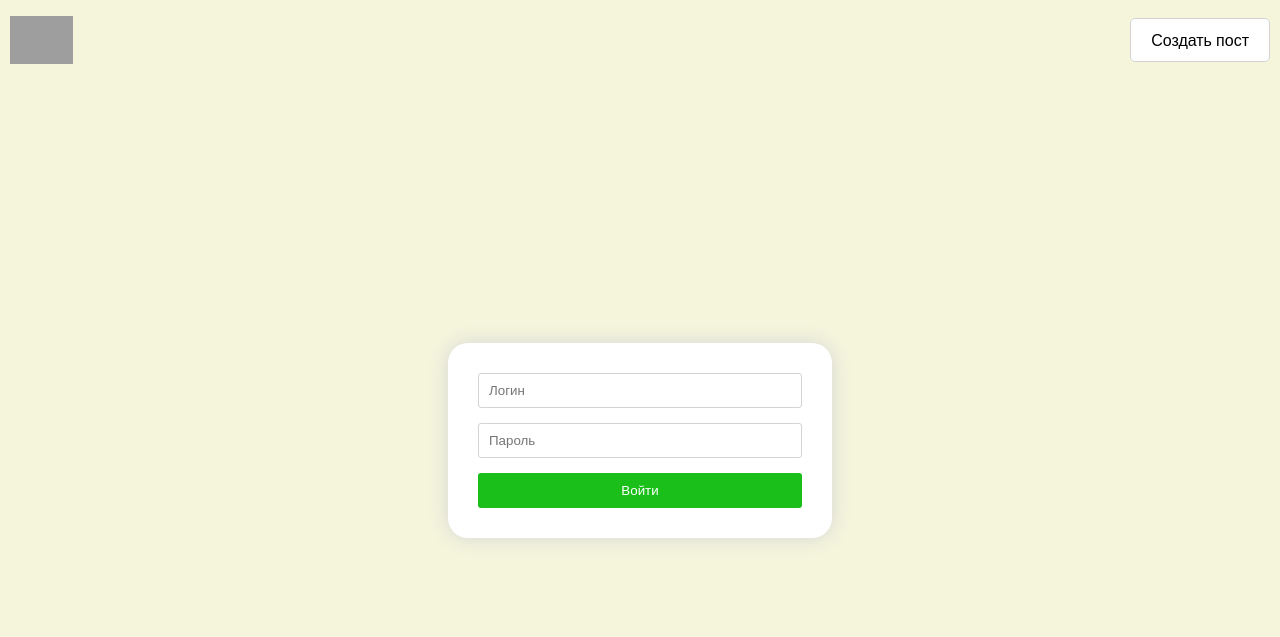
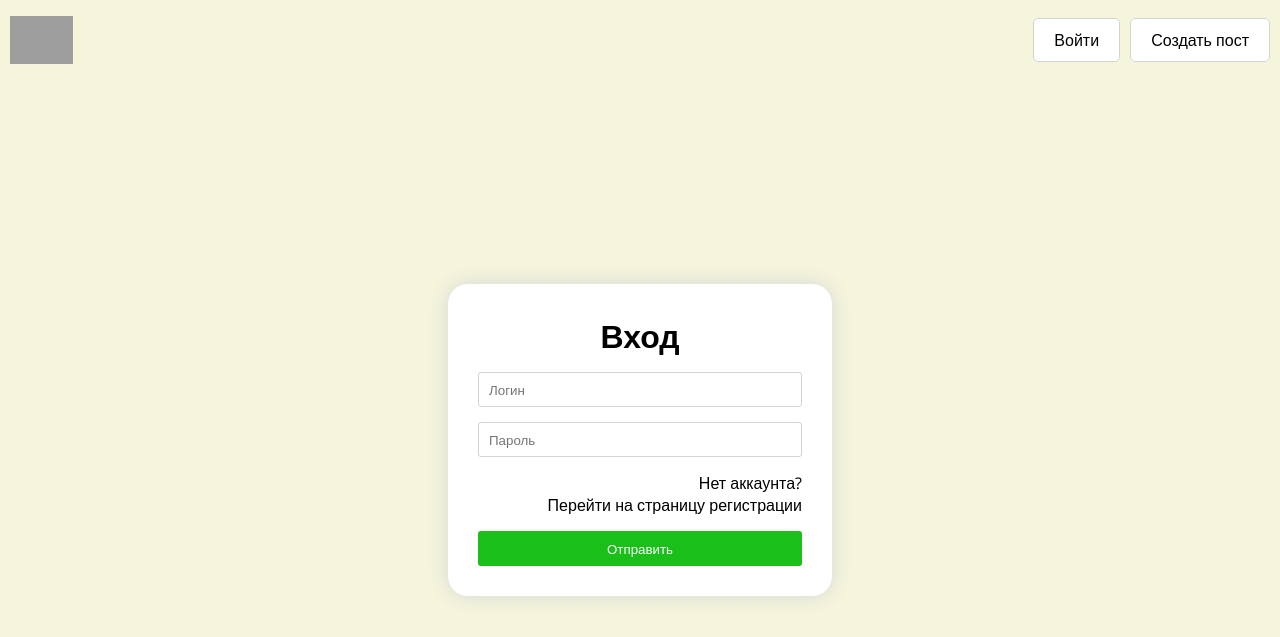
Before and after one commit to doublewera/blog_421, a Django app: page /users/login/ in a window 1280 px wide. Shown: the top 637 px of the page. Run offline with Django 5.2, Linux system fonts and the light colour scheme; some web fonts are replaced; grey boxes are pictures that could not be loaded.

Commit message:
logout and register

```diff
--- a/app/templates/base_layout.html
+++ b/app/templates/base_layout.html
@@ -28,6 +28,17 @@
         </div>
         <div class="navbar-menu">
           <div class="navbar-item">
+            {% if not user.is_authenticated %}
+            <a class="button" href="{% url 'users:login' %}">
+              Войти
+            </a>
+            {% else %}
+            <a class="button" href="{% url 'users:logout' %}">
+              Выйти
+            </a>
+            {% endif %}
+          </div>
+          <div class="navbar-item">
             <a class="button" href="{% url 'app:create_post' %}">
               Создать пост
             </a>
--- a/static/style.css
+++ b/static/style.css
@@ -183,6 +183,7 @@ form button {
 
 form .title {
   font-size: 25px;
+  text-align: center;
 }
 
 .flex-container {
@@ -216,3 +217,16 @@ form .title {
   font-size: 20px;
   text-align: center;
 }
+
+.redirect {
+  text-align: right;
+}
+.redirect a {
+  text-decoration: none;
+  color: black;
+  cursor: pointer;
+}
+
+.redirect a:hover {
+  text-decoration: underline;
+}
--- a/users/forms.py
+++ b/users/forms.py
@@ -1,5 +1,5 @@
 from django import forms
-from django.contrib.auth.forms import AuthenticationForm
+from django.contrib.auth.forms import AuthenticationForm, UserCreationForm
 from django.contrib.auth.models import User
 
 
@@ -14,3 +14,21 @@ class LoginForm(AuthenticationForm):
     class Meta:
         model = User
         fields = ["username", "password"]
+
+
+class RegisterForm(UserCreationForm):
+    username = forms.CharField(
+        widget=forms.TextInput(
+            attrs={"autofocus": True, "placeholder": "Придумайте логин"}
+        )
+    )
+    password1 = forms.CharField(
+        widget=forms.PasswordInput(attrs={"placeholder": "Придумайте пароль"})
+    )
+    password2 = forms.CharField(
+        widget=forms.PasswordInput(attrs={"placeholder": "Повторите пароль"})
+    )
+
+    class Meta:
+        model = User
+        fields = ["username", "password1", "password2"]
--- /dev/null
+++ b/users/templates/auth.html
@@ -0,0 +1,25 @@
+{% extends 'base_layout.html' %}
+
+{% block content %}
+<div class="container">
+    <form method="post">
+        <div class="title">{{title}}</div>
+        {% csrf_token %}
+        {% for field in form %}
+        <div class="field">
+            {{field}}
+        </div>
+        {% endfor %}
+        <span class="redirect">
+            {% if title == 'Вход' %}
+            Нет аккаунта? <br>
+            <a href="{% url 'users:register' %}">Перейти на страницу регистрации</a>
+            {% else %}
+            Уже есть аккаунт? <br>
+            <a href="{% url 'users:login' %}">Перейти на страницу входа</a>
+            {% endif %}
+        </span>
+        <button class="button primary">Отправить</button>
+    </form>
+</div>
+{% endblock %}
--- a/users/templates/login.html
+++ /dev/null
@@ -1,15 +0,0 @@
-{% extends 'base_layout.html' %}
-
-{% block content %}
-<div class="container">
-    <form method="post">
-        {% csrf_token %}
-        {% for field in form %}
-        <div class="field">
-            {{field}}
-        </div>
-        {% endfor %}
-        <button class="button primary">Войти</button>
-    </form>
-</div>
-{% endblock %}
--- a/users/urls.py
+++ b/users/urls.py
@@ -1,6 +1,8 @@
 from django.urls import path
-from .views import log_in
+from .views import *
 
 urlpatterns = [
     path('login/', log_in, name='login'),
+    path('logout/', log_out, name='logout'),
+    path('register/', register, name='register'),
 ]
--- a/users/views.py
+++ b/users/views.py
@@ -1,6 +1,6 @@
 from django.shortcuts import render, redirect
-from .forms import LoginForm
 from django.contrib.auth import login, logout
+from .forms import *
 
 
 def log_in(request):
@@ -11,4 +11,19 @@ def log_in(request):
         login(request, user)
         return redirect("app:home")
 
-    return render(request, "login.html", {"form": form})
+    return render(request, "auth.html", {"form": form, "title": "Вход"})
+
+
+def log_out(request):
+    logout(request)
+    return redirect("app:home")
+
+
+def register(request):
+    form = RegisterForm(request.POST or None)
+
+    if form.is_valid():
+        form.save()
+        return redirect("users:login")
+
+    return render(request, "auth.html", {"form": form, "title": "Регистрация"})
```
